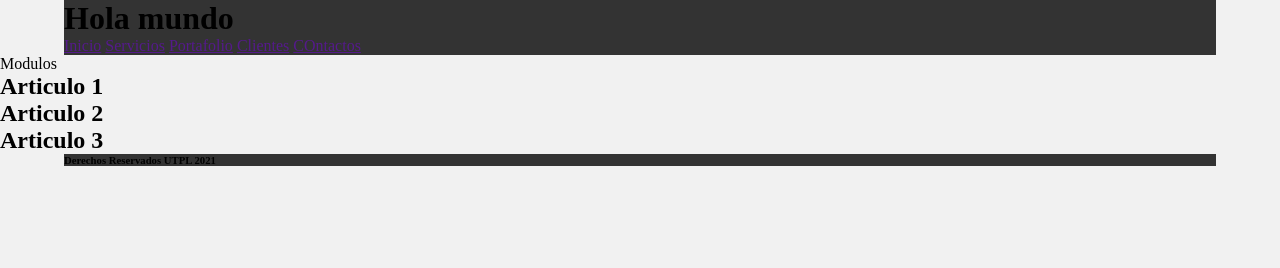
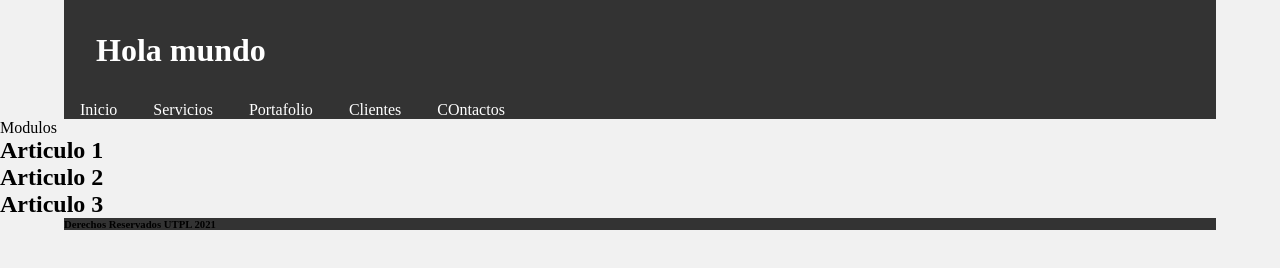
Before and after one commit to rlramirez/dwapp1, a plain HTML site: page index.html in a window 1280 px wide. Drawn offline with Linux system fonts and the light colour scheme.

Commit message:
cambios en la hoja de estilos de la pagina pricipal

```diff
--- a/css/estilos.css
+++ b/css/estilos.css
@@ -10,3 +10,12 @@ header.cabeceraPrincipal, nav, footer{
 	width: 90%;
 	margin: 0 auto;
 }
+header.cabeceraPrincipal h1{
+	padding: 1em;
+	color: #fff;
+}
+nav a{
+	color: #fff;
+	text-decoration: none;
+	padding: 0.5em 1em;
+}
```
